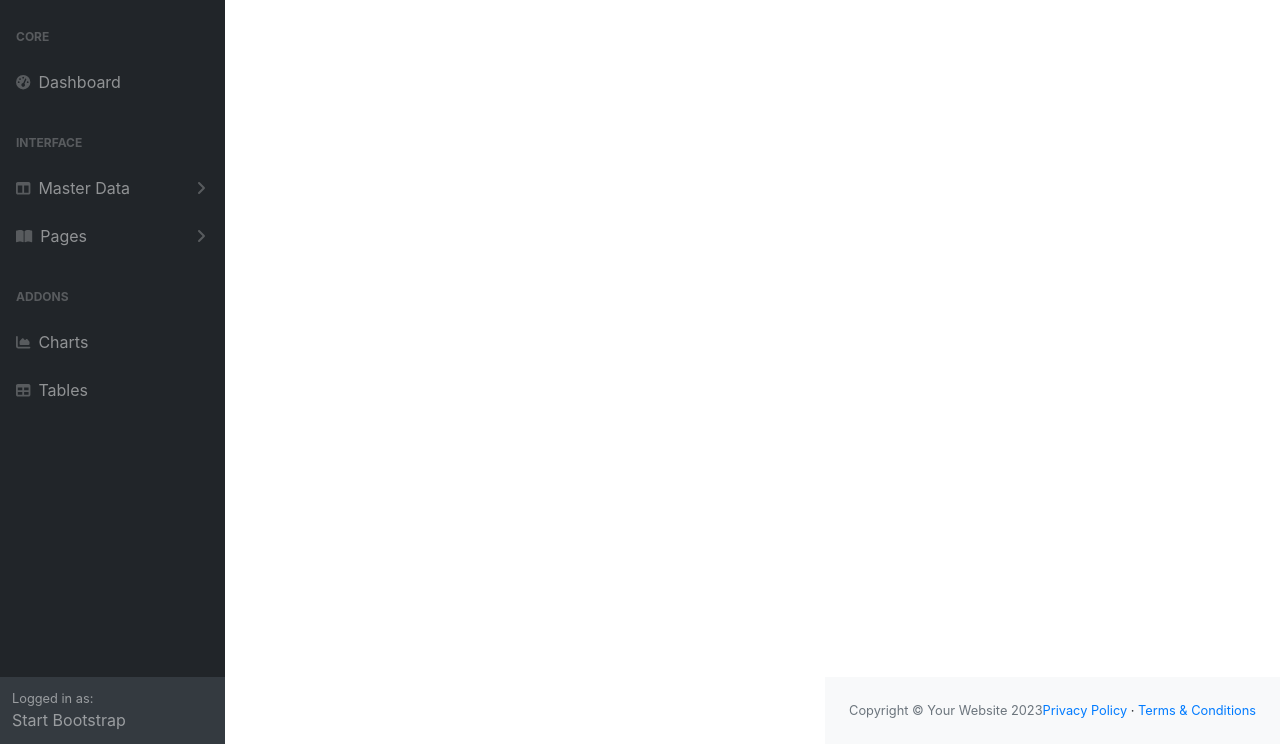
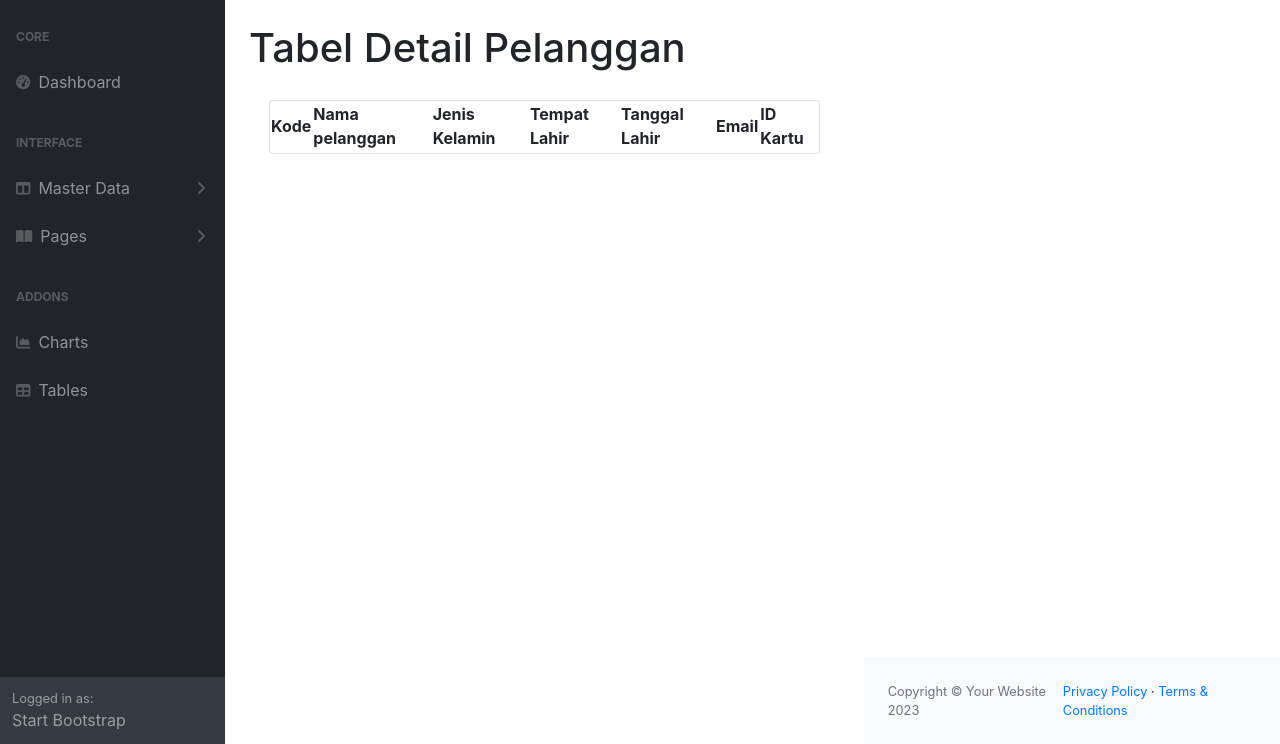
Before and after one commit to andiarz/Tugas_MSIB, a PHP site: page /index.php?url=pelanggan_detail in a window 1280 px wide. Shown: the part 56-800 px from the top of the page. Run offline with PHP 8.4, Linux system fonts and the light colour scheme; data comes from the database, SQL or seed files in the repository; data that the repository does not hold is empty; some libraries are stand-ins or nearby versions.

Commit message:
Update pelanggan_detail.php

```diff
--- a/TugasPHP/web_native-master/admin/pelanggan_detail.php
+++ b/TugasPHP/web_native-master/admin/pelanggan_detail.php
@@ -5,12 +5,32 @@ $pelanggan = $model->getPelanggan($id);
 
 ?>
 
-<div>
-    <h3><?= $pelanggan['kode'] ?> </h3>
-    <h3><?= $pelanggan['nama'] ?> </h3>
-    <h3><?= $pelanggan['jk'] ?> </h3>
-    <h3><?= $pelanggan['tmp_lahir'] ?> </h3>
-    <h3><?= $pelanggan['tgl_lahir'] ?> </h3>
-    <h3><?= $pelanggan['email'] ?> </h3>
-    <h3><?= $pelanggan['kartu_id'] ?> </h3>
+<h1 class="mt-4">Tabel Detail Pelanggan</h1>
+<div class="card-body">
+    <div class="card mb-4">
+                                <table id="datatablesSimple">
+                                    <thead>
+                                        <tr>
+                                            <th>Kode</th>
+                                            <th>Nama pelanggan</th>
+                                            <th>Jenis Kelamin</th>
+                                            <th>Tempat Lahir</th>
+                                            <th>Tanggal Lahir</th>
+                                            <th>Email</th>
+                                            <th>ID Kartu</th>
+                                        </tr>
+                                    </thead>
+                                    <tbody>
+                                        <tr>
+                                            <td><?= $pelanggan['kode'] ?> </td>
+                                            <td><?= $pelanggan['nama'] ?> </td>
+                                            <td><?= $pelanggan['jk'] ?> </td>
+                                            <td><?= $pelanggan['tmp_lahir'] ?> </td>
+                                            <td><?= $pelanggan['tgl_lahir'] ?> </td>
+                                            <td><?= $pelanggan['email'] ?> </td>
+                                            <td><?= $pelanggan['kartu_id'] ?> </td>
+                                        </tr>
+                                    </tbody>
+                                    </table>
 </div>
+</div>
```
